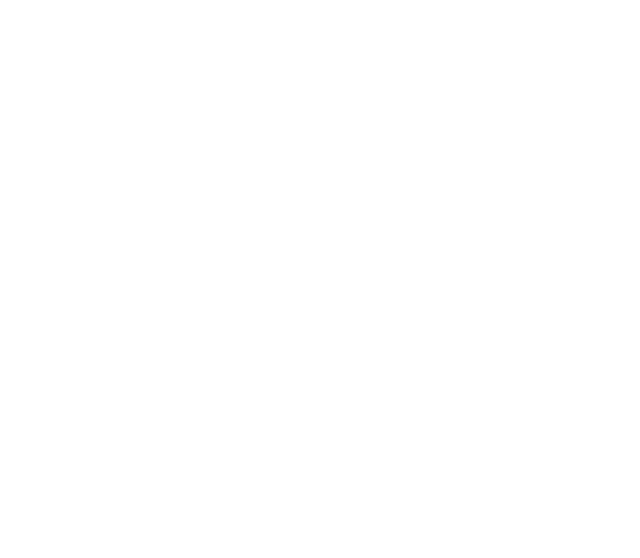
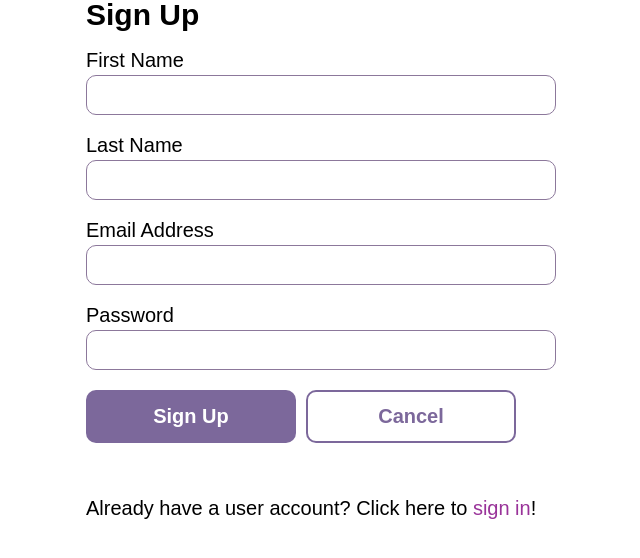
Before and after one commit to tamarabuilds/fullstack-app-react-and-rest-api, a React (Create React App) app in the folder client/: page /signup in a window 1280 px wide. Before the commit this address had no page. Shown: the top 558 px of the page, without its empty margins (319-959 px from the left). Built offline with nearby package versions, Linux system fonts and the light colour scheme.

Commit message:
initial sign up page

```diff
--- a/client/src/App.js
+++ b/client/src/App.js
@@ -6,6 +6,7 @@
 import Courses from './components/Courses';
 import CourseDetail from './components/CourseDetail';
 import UserSignIn from './components/UserSignIn';
+import UserSignUp from './components/UserSignUp';
 
 function App() {
   // const [courses, setCourses] = useState(null);
@@ -42,6 +43,7 @@
               <Route path='/' element={<Courses />} />
               <Route path='/courses/:id' element={<CourseDetail />} />
               <Route path='signin' element={<UserSignIn />} />
+              <Route path='signup' element={<UserSignUp />} />
             </Routes>
           </>
       </main>
--- /dev/null
+++ b/client/src/components/UserSignUp.js
@@ -0,0 +1,38 @@
+import { useContext, useRef, useState } from "react";
+import { Link, useNavigate} from 'react-router-dom';
+import { api } from '../utils/apiHelper';
+
+import UserContext from "./context/UserContext";
+
+const UserSignUp = () => {
+    const { actions } = useContext(UserContext);
+    const navigate = useNavigate();
+
+    // State
+    const name = useRef(null);
+    const emailAddress = useRef(null);
+    const password = useRef(null);
+    const [ errors, setErrors ] = useState([]);
+
+    return (
+        <div class="form--centered">
+                <h2>Sign Up</h2>
+
+                <form>
+                    <label htmlFor="firstName">First Name</label>
+                    <input id="firstName" name="firstName" type="text" defaultValue="" />
+                    <label htmlFor="lastName">Last Name</label>
+                    <input id="lastName" name="lastName" type="text" defaultValue="" />
+                    <label htmlFor="emailAddress">Email Address</label>
+                    <input id="emailAddress" name="emailAddress" type="email" defaultValue="" />
+                    <label htmlFor="password">Password</label>
+                    <input id="password" name="password" type="password" defaultValue="" />
+                    <button className="button" type="submit">Sign Up</button>
+                    <button className="button button-secondary" onclick="event.preventDefault(); location.href='index.html';">Cancel</button>
+                </form>
+                <p>Already have a user account? Click here to <a href="sign-in.html">sign in</a>!</p>
+            </div>
+    );
+};
+
+export default UserSignUp;
```
